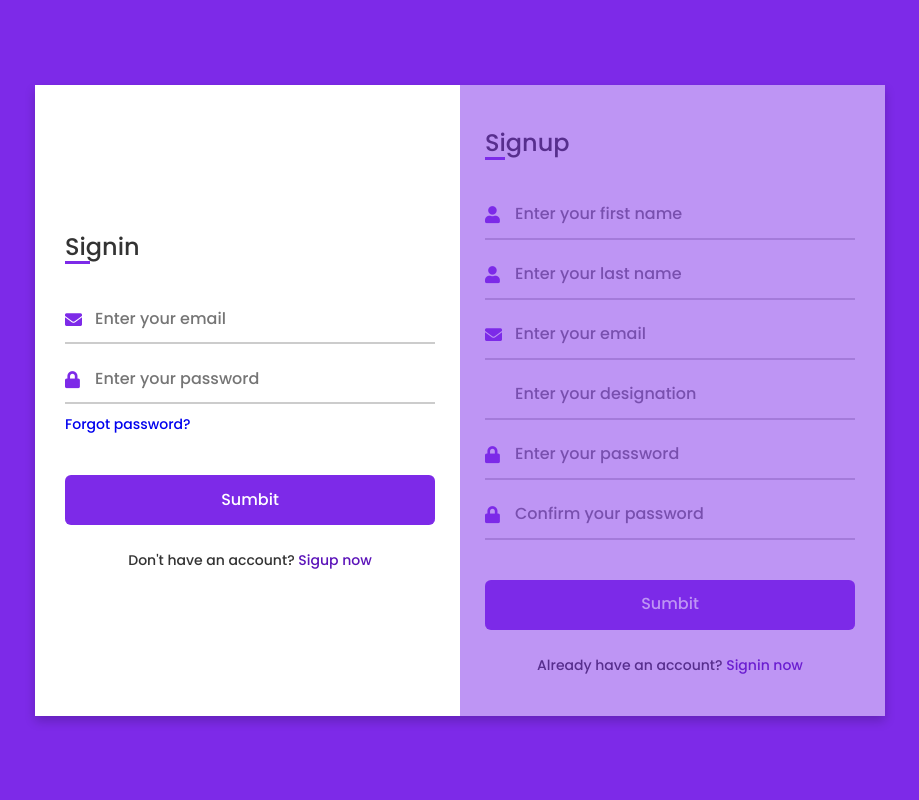
After one commit to Abhishekr1512/Activity_Tracker_App, a Django app: template templates/authentication/signinup.html in a window 1280 px wide. The commit adds this page. Shown: the whole page, without its empty margins (180-1099 px from the left). Run offline with Django 3.2, Linux system fonts and the light colour scheme; the template is opened without the code that fills it, so the values that code supplies are empty.

Commit message:
change UI for sign in, signup, reset, activity list and edit activity

```diff
--- a/static/css/style.css
+++ b/static/css/style.css
@@ -1,27 +1,239 @@
-* {
-    font-family: Arial;
-    margin: 2px;
-    padding: 5px;
-    position: flex;
-    table-layout: center;
+/* Google Font Link */
+@import url('https://fonts.googleapis.com/css2?family=Poppins:wght@200;300;400;500;600;700&display=swap');
+*{
+  margin: 0;
+  padding: 0;
+  box-sizing: border-box;
+  font-family: "Poppins" , sans-serif;
+}
+body{
+  min-height: 100vh;
+  display: flex;
+  align-items: center;
+  justify-content: center;
+  background: #7d2ae8;
+  padding: 30px;
 }
 
-body {
-    margin-top: 2%;
-    padding: 0;
-    background-color: gainsboro;
-    font-family: Arial;
-    text-align: center;
+/* container */
+
+.container{
+  position: relative;
+  max-width: 850px;
+  width: 100%;
+  background: #fff;
+  padding: 40px 30px;
+  box-shadow: 0 5px 10px rgba(0,0,0,0.2);
+  perspective: 2700px;
+}
+.container .cover{
+  position: absolute;
+  top: 0;
+  left: 50%;
+  height: 100%;
+  width: 50%;
+  z-index: 98;
+  transition: all 1s ease;
+  transform-origin: left;
+  transform-style: preserve-3d;
 }
 
-table {
-    width: 100%;
+.container #flip:checked ~ .cover{
+  transform: rotateY(-180deg);
 }
 
-th {
-    text-align: right;
+.container .cover::before,
+.container .cover::after{
+  content: '';
+  position: absolute;
+  height: 100%;
+  width: 100%;
+  background: #7d2ae8;
+  opacity: 0.5;
+  z-index: 12;
 }
 
-td {
-    text-align: left;
+.container .cover::after{
+  opacity: 0.3;
+  transform: rotateY(180deg);
+  backface-visibility: hidden;
 }
+.container .cover img{
+  position: absolute;
+  height: 100%;
+  width: 100%;
+  object-fit: cover;
+  z-index: 10;
+}
+.container .cover .text{
+  position: absolute;
+  z-index: 130;
+  height: 100%;
+  width: 100%;
+  display: flex;
+  flex-direction: column;
+  align-items: center;
+  justify-content: center;
+}
+
+/* container 1*/
+
+.container1{
+    position: absolute;
+    max-width: 1200px;
+    max-height: 600px;
+    width: 100%;
+    height: 100%;
+    background: #fff;
+    padding: 40px 30px;
+    box-shadow: 0 5px 10px rgba(0,0,0,0.2);
+    perspective: 2700px;
+  }
+
+.cover .text .text-1,
+.cover .text .text-2{
+  font-size: 26px;
+  font-weight: 600;
+  color: #fff;
+  text-align: center;
+}
+.cover .text .text-2{
+  font-size: 15px;
+  font-weight: 500;
+}
+.container .forms{
+  height: 100%;
+  width: 100%;
+  background: #fff;
+}
+.container .form-content{
+  display: flex;
+  align-items: center;
+  justify-content: space-between;
+}
+
+
+.form-content .login-form,
+.form-content .signup-form{
+  width: calc(100% / 2 - 25px);
+}
+.forms .form-content .title{
+  position: relative;
+  font-size: 24px;
+  font-weight: 500;
+  color: #333;
+}
+.forms .form-content .title:before{
+  content: '';
+  position: absolute;
+  left: 0;
+  bottom: 0;
+  height: 3px;
+  width: 25px;
+  background: #7d2ae8;
+}
+.forms .signup-form  .title:before{
+  width: 20px;
+}
+.forms .form-content .input-boxes{
+  margin-top: 30px;
+}
+.forms .form-content .input-box{
+  display: flex;
+  align-items: center;
+  height: 50px;
+  width: 100%;
+  margin: 10px 0;
+  position: relative;
+}
+.form-content .input-box input{
+  height: 100%;
+  width: 100%;
+  outline: none;
+  border: none;
+  padding: 0 30px;
+  font-size: 16px;
+  font-weight: 500;
+  border-bottom: 2px solid rgba(0,0,0,0.2);
+  transition: all 0.3s ease;
+}
+.form-content .input-box input:focus,
+.form-content .input-box input:valid{
+  border-color: #7d2ae8;
+}
+.form-content .input-box i{
+  position: absolute;
+  color: #7d2ae8;
+  font-size: 17px;
+}
+.forms .form-content .text{
+  font-size: 14px;
+  font-weight: 500;
+  color: #333;
+}
+.forms .form-content .text a{
+  text-decoration: none;
+}
+.forms .form-content .text a:hover{
+  text-decoration: underline;
+}
+.forms .form-content .button{
+  color: #fff;
+  margin-top: 40px;
+}
+.forms .form-content .button input{
+  color: #fff;
+  background: #7d2ae8;
+  border-radius: 6px;
+  padding: 0;
+  cursor: pointer;
+  transition: all 0.4s ease;
+}
+.forms .form-content .button input:hover{
+  background: #5b13b9;
+}
+.forms .form-content label{
+  color: #5b13b9;
+  cursor: pointer;
+}
+.forms .form-content label:hover{
+  text-decoration: underline;
+}
+.forms .form-content .login-text,
+.forms .form-content .sign-up-text{
+  text-align: center;
+  margin-top: 25px;
+}
+.container #flip{
+  display: none;
+}
+@media (max-width: 730px) {
+  .container .cover{
+    display: none;
+  }
+  .form-content .login-form,
+  .form-content .signup-form{
+    width: 100%;
+  }
+  .form-content .signup-form{
+    display: none;
+  }
+  .container #flip:checked ~ .forms .signup-form{
+    display: block;
+  }
+  .container #flip:checked ~ .forms .login-form{
+    display: none;
+  }
+}
+
+.signout{
+    position:fixed;
+    right:10px;
+    top:5px;
+    }
+
+    table.auto {
+        table-layout: auto;
+        width: 100%;
+        padding: 10px;
+      }
--- /dev/null
+++ b/templates/authentication/signinup.html
@@ -0,0 +1,78 @@
+<!DOCTYPE html>
+{%load static%}
+<html lang="en" dir="ltr">
+  <head>
+    <meta charset="UTF-8">
+    <!--<title> Login and Registration Form in HTML & CSS | CodingLab </title>-->
+    <link rel="stylesheet" href="{% static 'css/style.css' %}" type="text/css">
+    <!-- Fontawesome CDN Link -->
+    <link rel="stylesheet" href="https://cdnjs.cloudflare.com/ajax/libs/font-awesome/5.15.3/css/all.min.css">
+    <meta name="viewport" content="width=device-width, initial-scale=1.0">
+   </head>
+<body>
+  <div class="container">
+    <input type="checkbox" id="flip">
+    <div class="cover">
+
+    </div>
+    <div class="forms">
+        <div class="form-content">
+          <div class="login-form">
+            <div class="title">Signin</div>
+          <form action="#">
+            <div class="input-boxes">
+              <div class="input-box">
+                <i class="fas fa-envelope"></i>
+                <input type="text" placeholder="Enter your email" required>
+              </div>
+              <div class="input-box">
+                <i class="fas fa-lock"></i>
+                <input type="password" placeholder="Enter your password" required>
+              </div>
+              <div class="text"><a href="reset">Forgot password?</a></div>
+              <div class="button input-box">
+                <input type="submit" value="Sumbit">
+              </div>
+              <div class="text sign-up-text">Don't have an account? <label for="flip">Sigup now</label></div>
+            </div>
+        </form>
+      </div>
+        <div class="signup-form">
+          <div class="title">Signup</div>
+        <form action="#">
+            <div class="input-boxes">
+              <div class="input-box">
+                <i class="fas fa-user"></i>
+                <input type="text" placeholder="Enter your first name" required>
+              </div>
+              <div class="input-box">
+                <i class="fas fa-user"></i>
+                <input type="text" placeholder="Enter your last name" required>
+              </div>
+              <div class="input-box">
+                <i class="fas fa-envelope"></i>
+                <input type="text" placeholder="Enter your email" required>
+              </div>
+              <div class="input-box">
+                <input type="text" placeholder="Enter your designation" required>
+              </div>
+              <div class="input-box">
+                <i class="fas fa-lock"></i>
+                <input type="password" placeholder="Enter your password" required>
+              </div>
+              <div class="input-box">
+                <i class="fas fa-lock"></i>
+                <input type="password" placeholder="Confirm your password" required>
+              </div>
+              <div class="button input-box">
+                <input type="submit" value="Sumbit">
+              </div>
+              <div class="text sign-up-text">Already have an account? <label for="flip">Signin now</label></div>
+            </div>
+      </form>
+    </div>
+    </div>
+    </div>
+  </div>
+</body>
+</html>
```
Also changed, not shown: templates/authentication/activitydetails.html (+63 -94 lines), templates/authentication/reset.html (+32 -24 lines), templates/authentication/signin.html (deleted, +0 -58 lines), templates/authentication/signup.html (deleted, +0 -80 lines).
